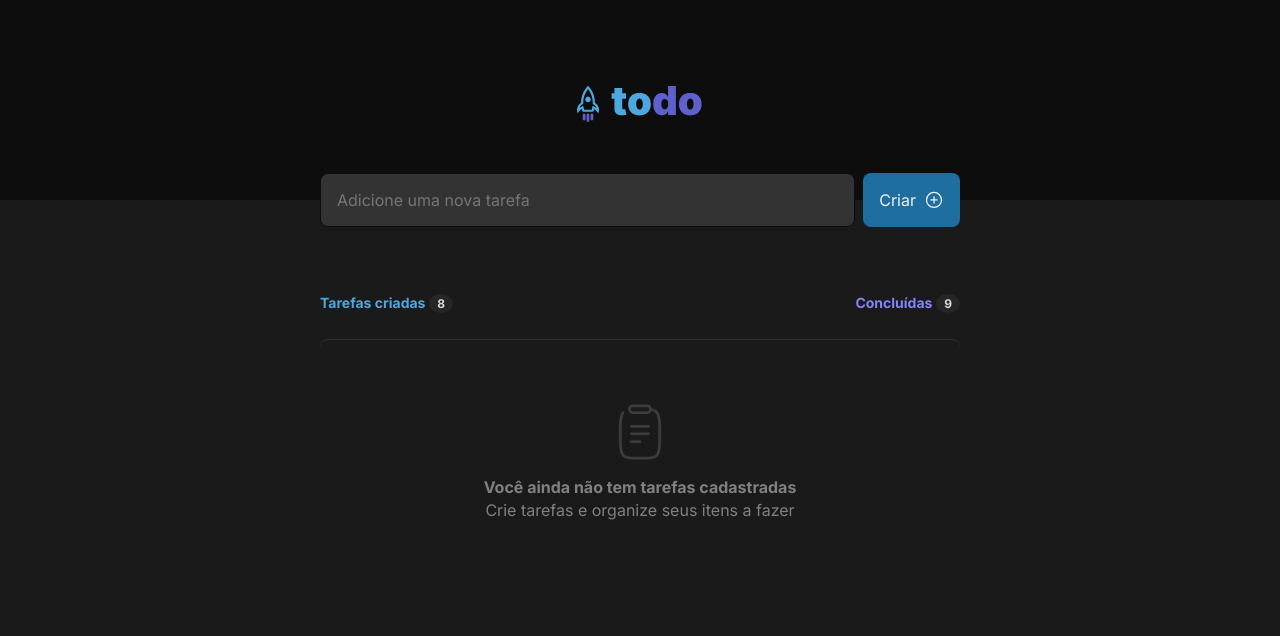
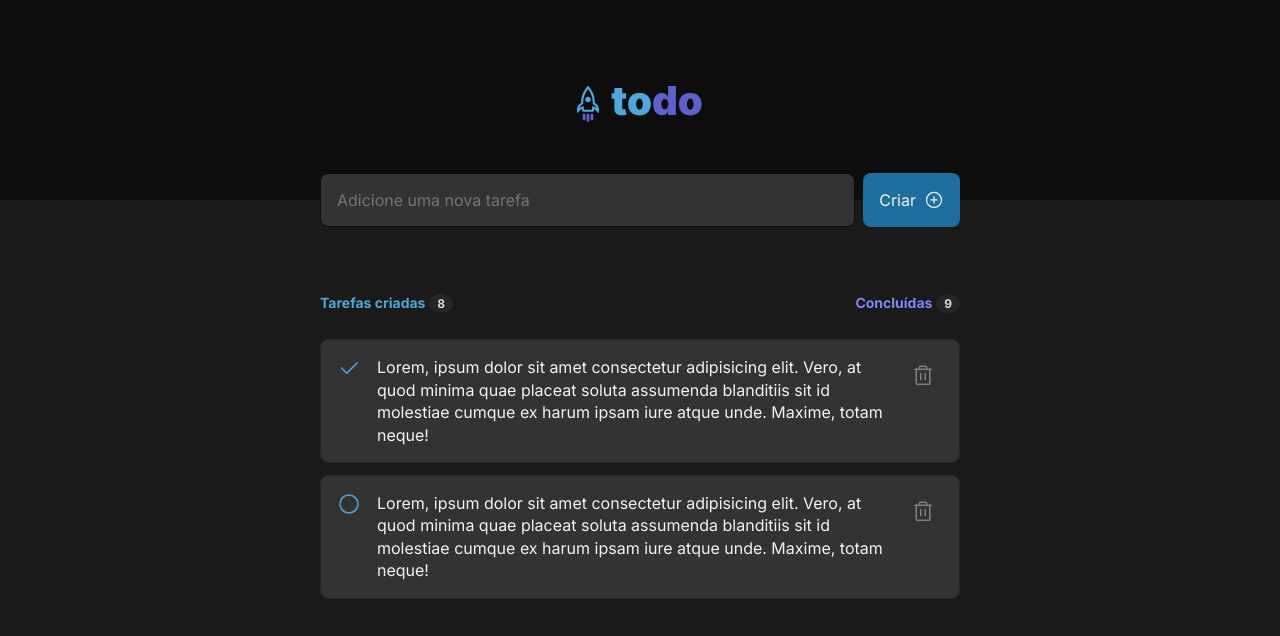
Before and after one commit to belclei/ignite-01-to-do-list, a React (Vite) app: page / in a window 1280 px wide. Shown: the top 636 px of the page. Built offline with nearby package versions, Linux system fonts and the light colour scheme.

Commit message:
Add Task component

```diff
--- /dev/null
+++ b/src/components/Task.module.css
@@ -0,0 +1,55 @@
+.task {
+  background-color: var(--gray-500);
+  border: 1px solid var(--gray-400);
+  padding: 1rem;
+
+  border-radius: 8px;
+
+  display: grid;
+  align-items: flex-start;
+  grid-template-columns: 2rem auto 2.5rem;
+  gap: 0.5rem;
+}
+
+.task input[type="checkbox"] {
+  display: none;
+}
+
+.task svg {
+  border: 0;
+  border-radius: 50%;
+}
+.task span {
+  tab-size: .875rem;
+}
+.task input:checked+svg+span {
+  color: var(--gray-300);
+  text-decoration: line-through;
+}
+.task input:not(:checked)+svg {
+  color: var(--blue);
+}
+.task input:not(:checked)+svg:hover {
+  color: var(--blue-dark);
+  background-color: var(--blue-dark-20);
+}
+.task input:checked+svg {
+  background-color: var(--purple-dark);
+}
+.task input:checked+svg:hover {
+  background-color: var(--purple);
+}
+
+.task button {
+  background: transparent;
+  border: 0;
+  color: var(--gray-300);
+  cursor: pointer;
+  line-height: 0;
+  border-radius: 2px;
+  padding:  .5rem 0;
+}
+
+.task button:hover {
+  color: var(--danger);
+}
--- /dev/null
+++ b/src/components/Task.tsx
@@ -0,0 +1,17 @@
+import styles from "./Task.module.css";
+import { Check, Circle, Trash } from 'phosphor-react';
+
+export function Task({checked}) {
+  return (
+      <label className={styles.task}>
+        <input type='checkbox' onChange={()=> checked = !checked}/>
+        {checked ? (<Check size={24} />) : (<Circle size={24} />)}
+        <span>
+          Lorem, ipsum dolor sit amet consectetur adipisicing elit. Vero, at quod minima quae placeat soluta assumenda blanditiis sit id molestiae cumque ex harum ipsam iure atque unde. Maxime, totam neque!
+        </span>
+        <button>
+          <Trash size={24} />
+        </button>
+      </label>
+  )
+}
--- a/src/components/Tasks.module.css
+++ b/src/components/Tasks.module.css
@@ -27,3 +27,11 @@
   font-size: .875rem;
   color: var(--purple);
 }
+
+.taskList {
+  margin-top: 1.5rem;
+
+  display: flex;
+  flex-direction: column;
+  gap: .75rem;
+}
--- a/src/components/Tasks.tsx
+++ b/src/components/Tasks.tsx
@@ -1,4 +1,4 @@
-import { EmptyList } from './EmptyList'
+import { Task } from './Task'
 import styles from './Tasks.module.css'
 
 export function Tasks() {
@@ -14,7 +14,10 @@ export function Tasks() {
           <output>9</output>
         </div>
       </div>
-      <EmptyList />
+      <div className={styles.taskList}>
+        <Task checked />
+        <Task />
+      </div>
     </section>
   )
 }
--- a/src/global.css
+++ b/src/global.css
@@ -1,4 +1,5 @@
 :root {
+  --blue-dark-20: hsl(202, 68%, 37%, .2);
   --blue-dark: #1e6f9f;
   --blue: #4ea8de;
   --purple-dark: #5e60ce;
```
